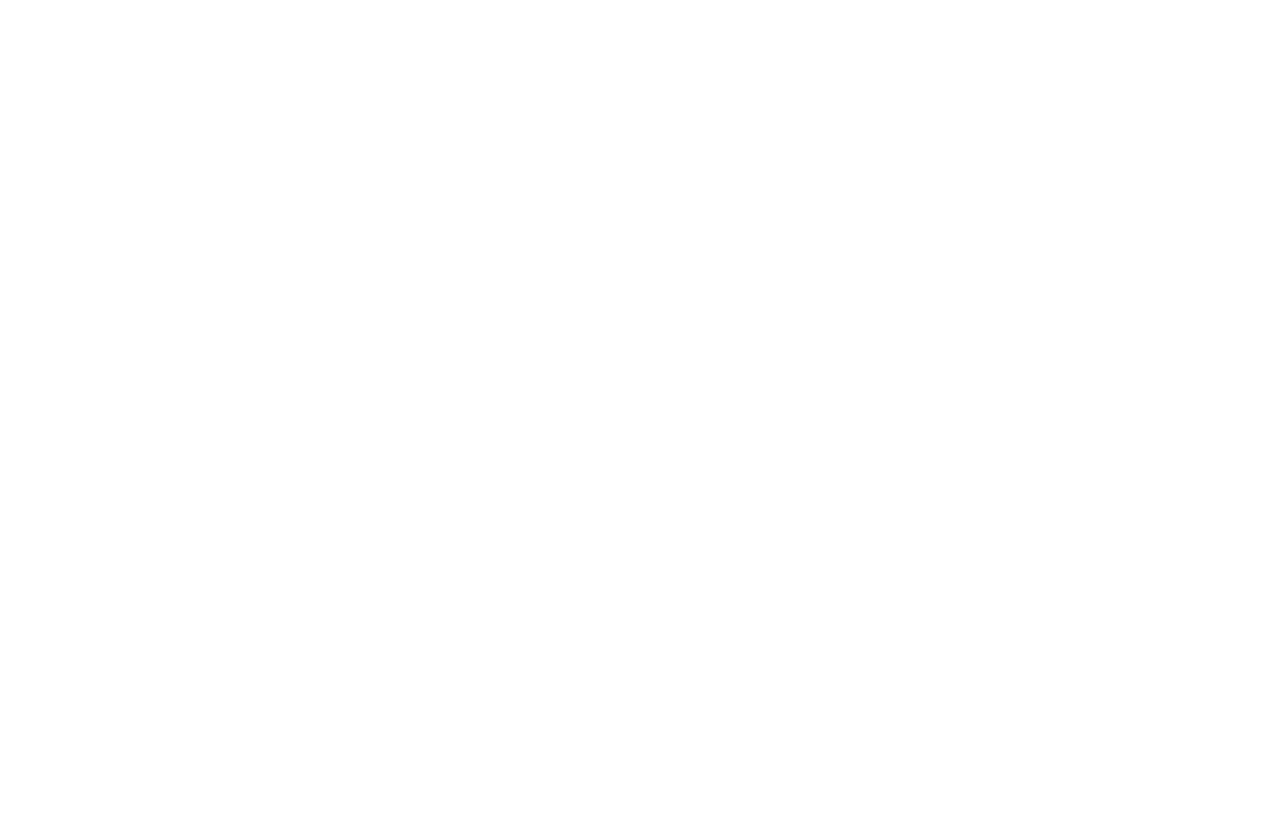
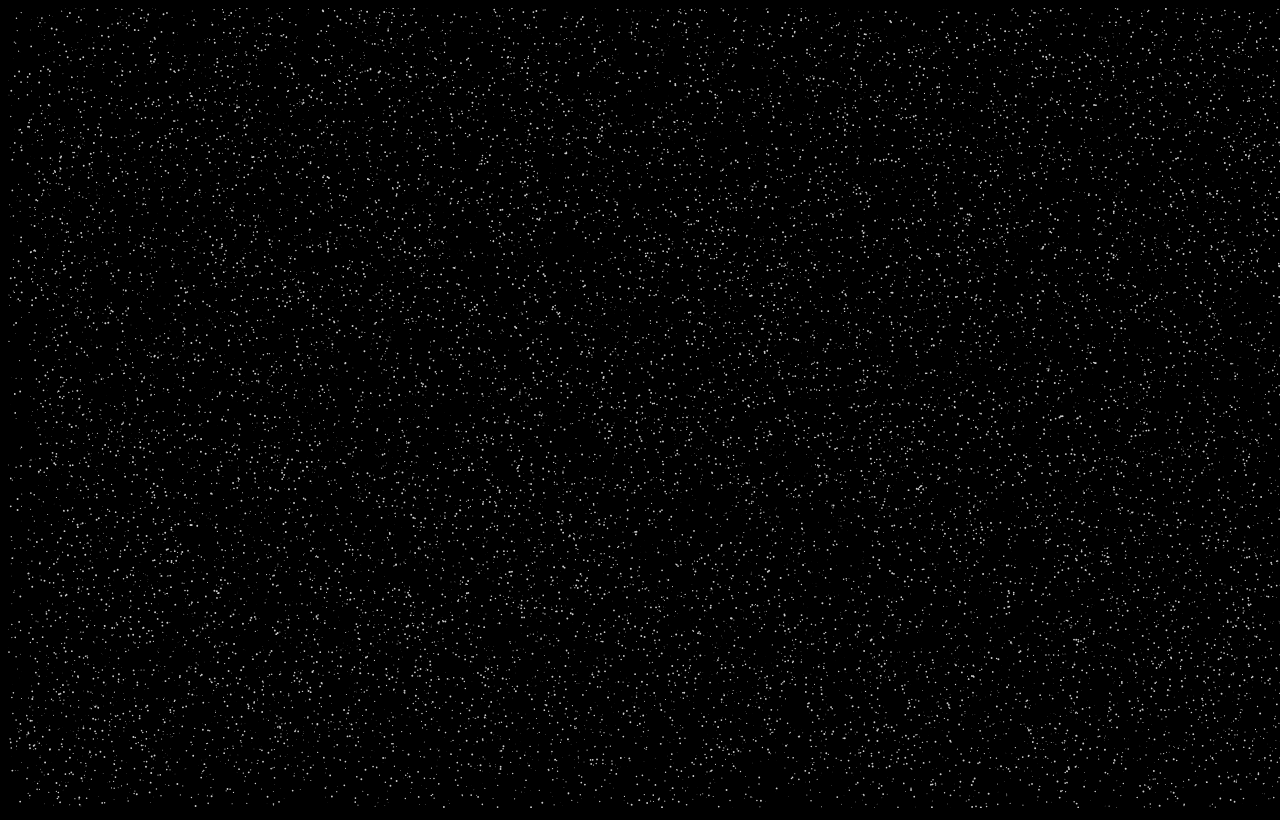
Before and after one commit to hangwoo/snow-wasm, a website: page www/index.html in a window 1280 px wide. Drawn offline with Linux system fonts and the light colour scheme; animation ran at ten frames a second.

Commit message:
Update: snow js

```diff
--- a/www/index.html
+++ b/www/index.html
@@ -3,8 +3,14 @@
   <head>
     <meta charset="utf-8">
     <title>Hello wasm-pack!</title>
+    <style>
+      body {
+        background: #000;
+      }
+    </style>
   </head>
   <body>
+  <canvas id="canvas"></canvas>
     <noscript>This page contains webassembly and javascript content, please enable javascript in your browser.</noscript>
     <script src="./bootstrap.js"></script>
   </body>
--- a/www/index.js
+++ b/www/index.js
@@ -1,3 +1,59 @@
-import * as wasm from "hello-wasm-pack";
+function update() {
+  angle += 0.01;
+  for (let i = 0; i < mp; i++) {
+    const p = particles[i];
+    p.y += Math.cos(angle + p.d) - 0.5 + p.r / 1.5;
+    p.x += Math.sin(angle) * 1.5;
 
-wasm.greet();
+    if (p.x > W + 5 || p.x < -5 || p.y > H) {
+      if (i % 3 > 0) {
+        particles[i] = { x: Math.random() * W, y: -10, r: p.r, d: p.d };
+      } else {
+        // eslint-disable-next-line no-lonely-if
+        if (Math.sin(angle) > 0) {
+          particles[i] = { x: -5, y: Math.random() * H, r: p.r, d: p.d };
+        } else {
+          particles[i] = { x: W + 5, y: Math.random() * H, r: p.r, d: p.d };
+        }
+      }
+    }
+  }
+}
+
+const mp = 25000;
+const particles = [];
+const W = window.innerWidth;
+const H = window.innerHeight;
+for (let i = 0; i < mp; i++) {
+  particles.push({
+    x: Math.random() * W,
+    y: Math.random() * H,
+    r: Math.random() * 1,
+    d: Math.random() * mp,
+  });
+}
+let angle = 0;
+const canvas = document.getElementById('canvas');
+const ctx = canvas.getContext("2d");
+
+function draw() {
+  ctx.clearRect(0, 0, W, H);
+
+  ctx.fillStyle = "rgba(255, 255, 255, 0.8)";
+  ctx.beginPath();
+  for (let i = 0; i < mp; i++) {
+    const p = particles[i];
+    ctx.moveTo(p.x, p.y);
+    ctx.arc(p.x, p.y, p.r, 0, Math.PI * 2, true);
+  }
+  ctx.fill();
+  const t0 = performance.now();
+  update();
+  const t1 = performance.now();
+  console.debug(t1 - t0);
+  requestAnimationFrame(draw);
+}
+
+canvas.width = W;
+canvas.height = H;
+draw();
```
Also changed, not shown: 1 other file.
